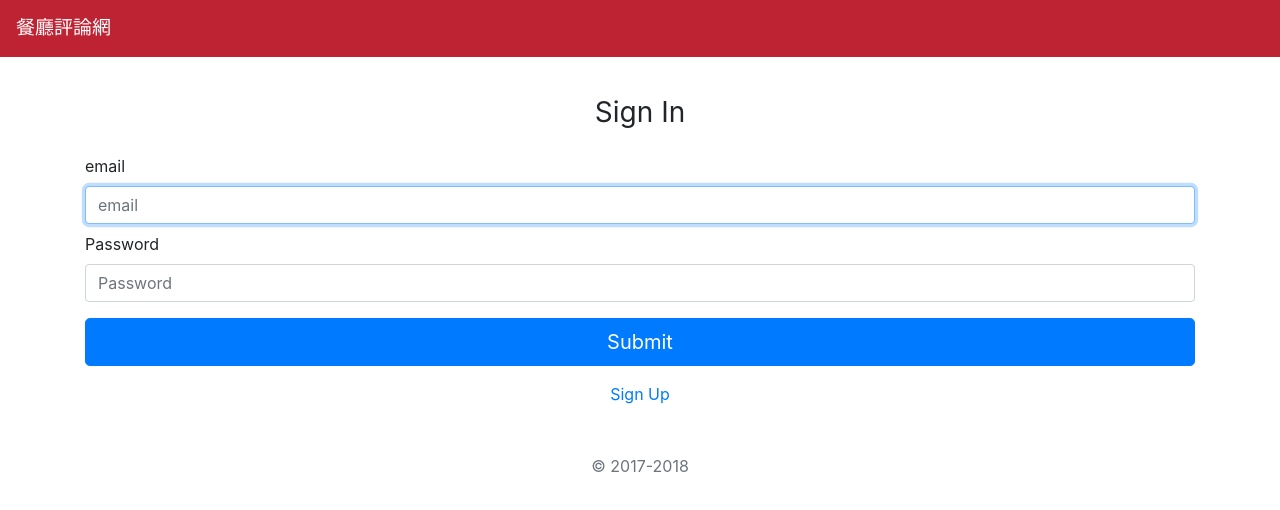
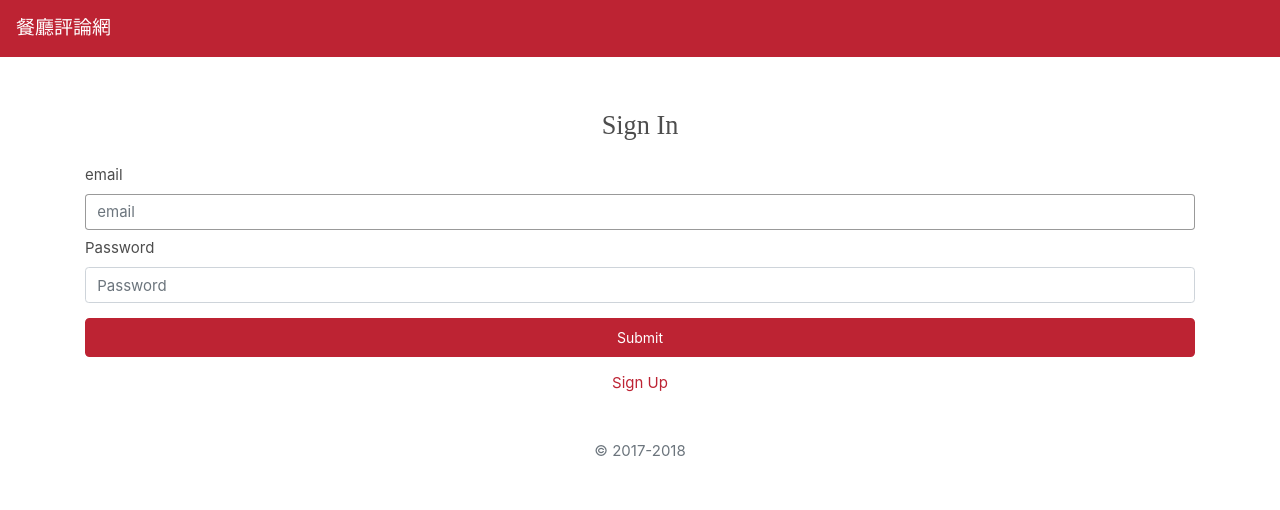
Before and after one commit to ChiaLine/forum-front-end-vue, a Vue app: page /#/signin in a window 1280 px wide. Shown: the top 510 px of the page. Built offline with nearby package versions, Linux system fonts and the light colour scheme.

Commit message:
新增優化 CSS 設定：全域樣式、針對各個 component 調整樣式

```diff
--- a/src/App.vue
+++ b/src/App.vue
@@ -18,3 +18,9 @@
   }
 }
 </script>
+
+<style scoped>
+  main {
+    margin-top: 65px !important;
+  }
+</style>
--- /dev/null
+++ b/src/assets/application.css
@@ -0,0 +1,130 @@
+/* 全域樣式 在 main.js 中載入 css 檔 */
+/* 撰寫整個網站會使用到的 CSS 樣式 */
+* {
+  font-size: 15px;
+  font-weight: normal;
+  font-family: -apple-system, BlinkMacSystemFont, 'Segoe UI', Roboto,
+    Oxygen-Sans, Ubuntu, Cantarell, 'Helvetica Neue', '微軟正黑體', Helvetica,
+    Arial, sans-serif;
+  line-height: 1.5;
+  color: #4d4d4d;
+  outline: none;
+}
+
+a {
+  color: #bd2333;
+  transition: all 0.3s ease-in-out;
+}
+
+a:hover {
+  color: #bd2333;
+}
+
+.table td,
+.table th {
+  vertical-align: middle;
+}
+
+.page-link:focus,
+.form-control:focus,
+.btn,
+.navbar-dark .navbar-toggler {
+  outline: none;
+  box-shadow: none;
+}
+
+.form-control:focus {
+  border: 1px solid rgba(0, 0, 0, 0.4);
+}
+
+.btn,
+.btn.btn-border:hover {
+  min-width: 85px;
+  padding: 7px 14px;
+  font-size: 14px;
+  color: white;
+  background-color: #bd2333;
+  border: 2px solid #bd2333;
+  transition: color 0.15s ease-in-out, background-color 0.15s ease-in-out,
+    border-color 0.15s ease-in-out, box-shadow 0.15s ease-in-out;
+}
+
+.btn-border,
+.btn:hover,
+.btn-primary:hover {
+  background: transparent;
+  color: #bd2333;
+  text-decoration: none;
+  border: 2px solid #bd2333;
+}
+
+.btn:focus {
+  box-shadow: none;
+}
+
+.btn-primary:not(:disabled):not(.disabled).active,
+.btn-primary:not(:disabled):not(.disabled):active,
+.show > .btn-primary.dropdown-toggle {
+  border: 2px solid #bd2333;
+  color: #bd2333;
+  background: transparent;
+}
+
+.btn-primary.disabled, .btn-primary:disabled {
+  color: #fff;
+  background-color: #bd2333;
+  border-color: #bd2333;
+}
+
+.btn-outline-success {
+  border-color: white;
+  border-width: 1px;
+}
+
+.btn-outline-success:hover {
+  color: rgba(255, 255, 255, 0.85);
+  border-color: rgba(255, 255, 255, 0.85);
+  border-width: 1px;
+}
+
+h1,
+.card-text {
+  font-family: serif;
+}
+
+.badge.badge-secondary {
+  color: inherit;
+  background-color: #e8e8e8;
+  padding: 6px;
+  font-size: 12.5px;
+}
+
+.card {
+  border: none;
+  box-shadow: -1px 4px 10px rgba(0, 0, 0, 0.06);
+}
+
+.card-text {
+  font-size: 17px;
+  line-height: 1.3;
+}
+
+.card-text.title-wrap {
+  margin: 0;
+}
+
+.card-text a {
+  font-family: inherit;
+  font-size: 24px;
+  line-height: 1.3;
+  color: #4d4d4d;
+}
+
+.card-text a:hover {
+  color: #bd2333;
+}
+
+.swal2-popup.swal2-toast {
+  box-shadow: none;
+  border: 1px solid #dadada;
+}
--- a/src/components/NavTabs.vue
+++ b/src/components/NavTabs.vue
@@ -43,3 +43,18 @@
   }
 }
 </script>
+
+<style scoped>
+  .nav-tabs {
+    border-bottom: 1px solid #bd2333;
+  }
+
+  .nav-tabs .nav-link:focus,
+  .nav-tabs .nav-link:hover,
+  .nav-tabs .nav-item.show .nav-link,
+  .nav-tabs .nav-link.active {
+    border-color: #bd2333;
+    background-color: #bd2333;
+    color: white;
+}
+</style>
--- a/src/components/RestaurantsNavPills.vue
+++ b/src/components/RestaurantsNavPills.vue
@@ -38,3 +38,27 @@
   }
 }
 </script>
+
+<style scoped>
+.nav-pills {
+  display: flex;
+  align-items: center;
+  margin-bottom: 1rem !important;
+}
+
+.nav-pills .nav-link {
+  margin-right: 7px;
+  margin-bottom: 7px;
+  padding: 5px 10px 3px;
+  color: #4d4d4d;
+  border: 1px solid #a1a1a1;
+  transition: none;
+}
+
+.nav-pills .nav-link.active,
+.nav-pills .show > .nav-link {
+  border-width: 2px;
+  border-color: #bd2333;
+  background-color: transparent;
+}
+</style>
--- a/src/main.js
+++ b/src/main.js
@@ -1,13 +1,12 @@
 // 整個專案JavaScript 的進入點
-
 // Vue.js 本身
 import Vue from 'vue'
-
 // 專案的根元件，專案本身
 import App from './App.vue'
-
 import router from './router'
 import store from './store'
+// 載入 全域樣式 css 檔
+import './assets/application.css'
 
 Vue.config.productionTip = false
 
```
